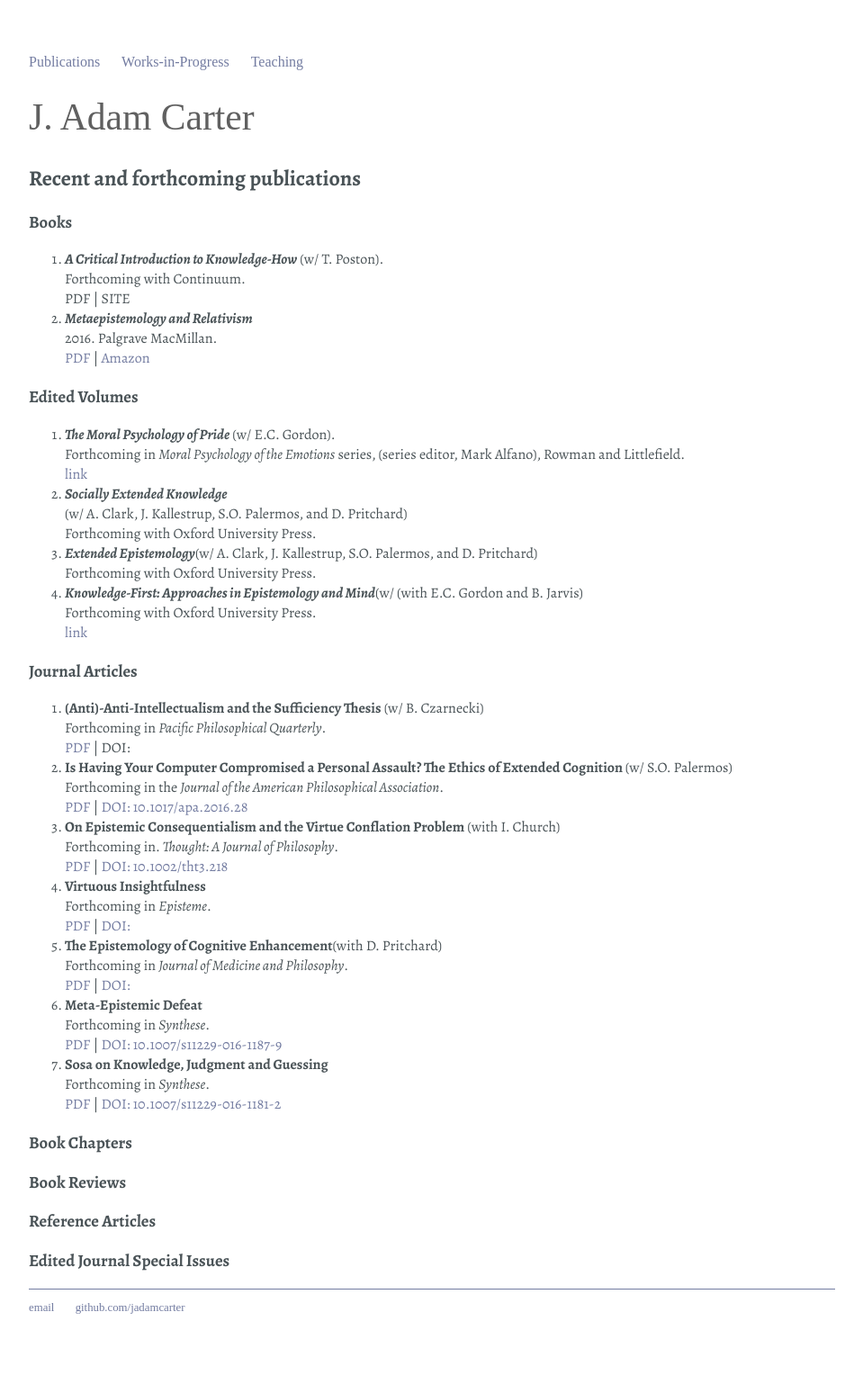
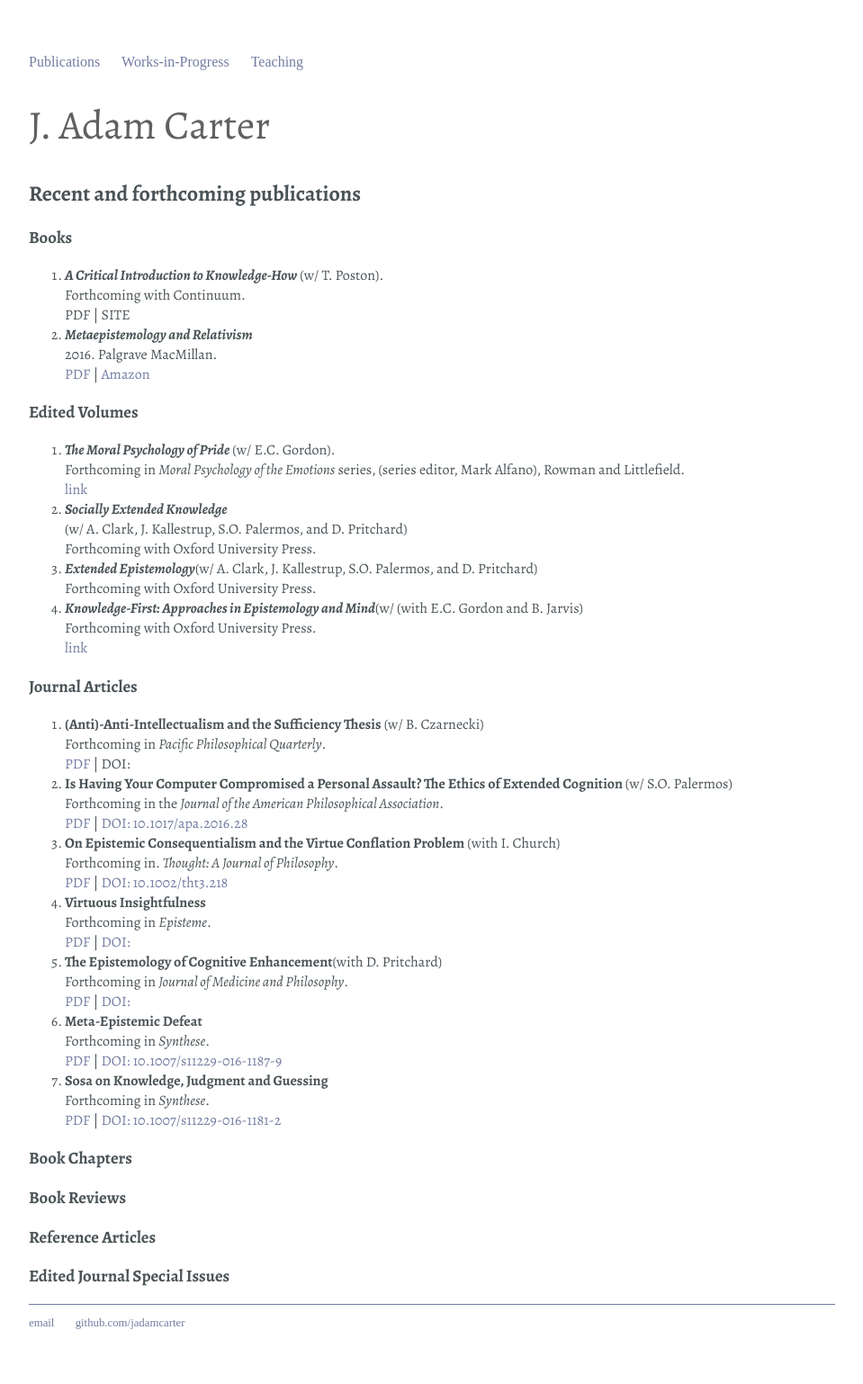
Before and after one commit to jadamcarter/jadamcarter.github.io, a Jekyll site: the page built from index.html, in a window 1280 px wide. Shown: the whole page at 90% size, without its empty margins (160-1119 px from the left). Built offline with Jekyll 4.4.1, drawn with Linux system fonts in a browser that asks for light colours; some web fonts are replaced.

Commit message:
Update main.css

```diff
--- a/css/main.css
+++ b/css/main.css
@@ -22,8 +22,8 @@ a:hover {
     text-decoration: underline;
 }
 h1 {
-    font-size: 2.6em;
-    font-family:'Alegreya SC', 'Alegreya SC', 'Alegreya SC';
+    font-size: 2.8em;
+    font-family:'Alegreya', 'Alegreya', 'Alegreya';
     color: #606060;
     font-weight: normal
 }
```
